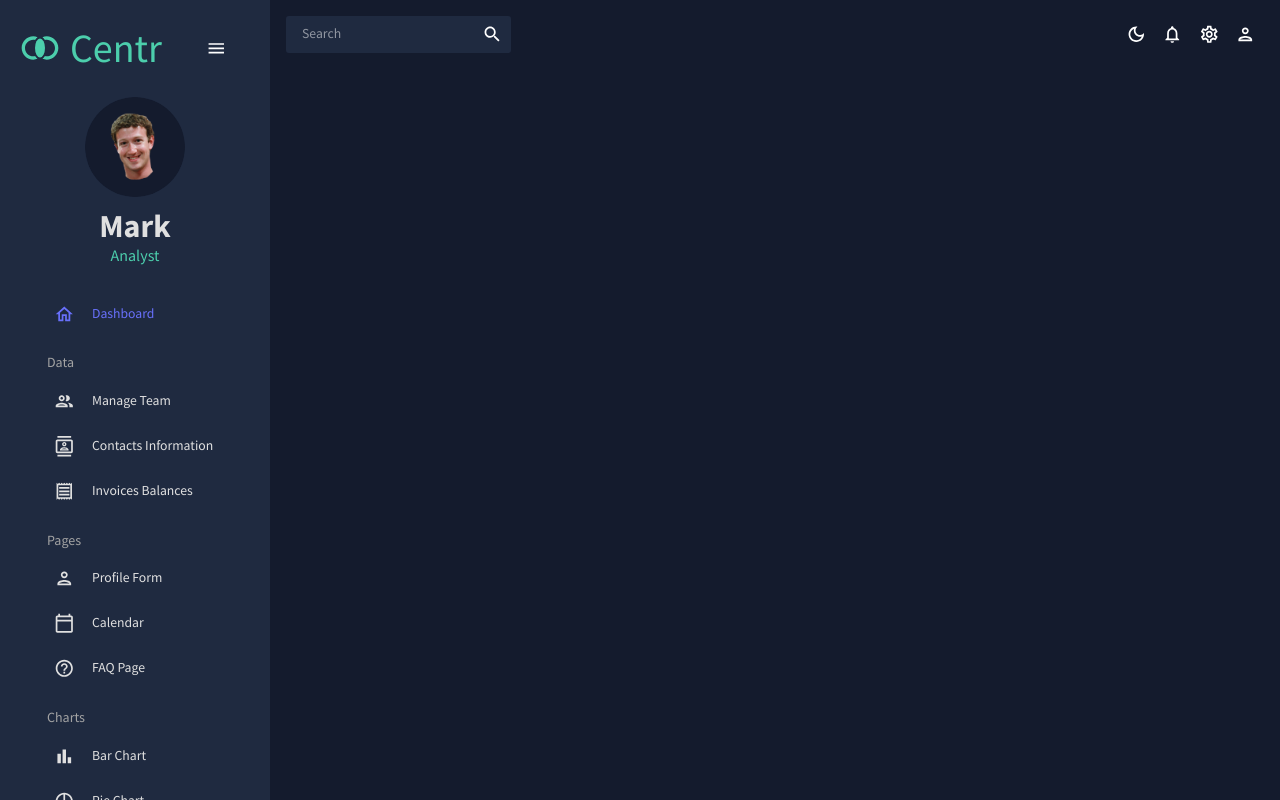
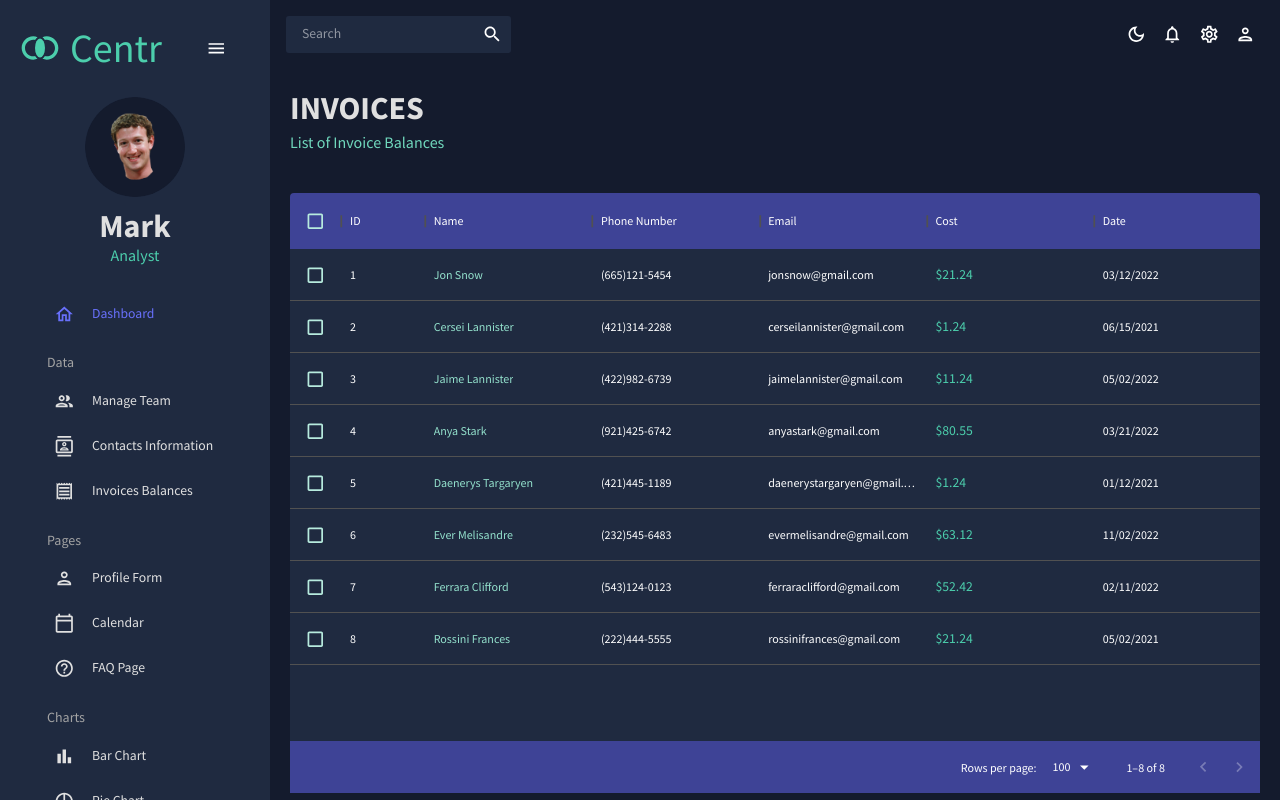
Before and after one commit to DylnMtthws/dashboard-project, a React (Create React App) app in the folder admin/: page /invoices in a window 1280 px wide. Built offline with nearby package versions, Linux system fonts and the light colour scheme.

Commit message:
invoices tab complete

```diff
--- a/admin/src/App.js
+++ b/admin/src/App.js
@@ -2,8 +2,8 @@
 import Sidebar from "./scenes/global/Sidebar";
 import Dashboard from "./scenes/dashboard";
 import Team from "./scenes/team";
-// import Invoices from "./scenes/invoices";
-// import Contacts from "./scenes/contacts";
+import Invoices from "./scenes/invoices";
+import Contacts from "./scenes/contacts";
 // import Bar from "./scenes/bar";
 // import Form from "./scenes/form";
 // import Line from "./scenes/line";
@@ -30,8 +30,8 @@
             <Routes>
               <Route path="/" element={<Dashboard />} />
               <Route path="/team" element={<Team />} />
-              {/* <Route path="/contacts" element={<Contacts />} /> */}
-              {/* <Route path="/invoices" element={<Invoices />} /> */}
+              <Route path="/contacts" element={<Contacts />} />
+              <Route path="/invoices" element={<Invoices />} />
               {/* <Route path="/form" element={<Form />} /> */}
               {/* <Route path="/bar" element={<Bar />} /> */}
               {/* <Route path="/pie" element={<Pie />} /> */}
--- /dev/null
+++ b/admin/src/scenes/contacts/index.jsx
@@ -0,0 +1,101 @@
+import { Box } from "@mui/material";
+import { DataGrid, GridToolbar } from "@mui/x-data-grid";
+import { tokens } from "../../theme";
+import { mockDataContacts } from "../../data/mockData";
+
+import Header from "../../components/Header";
+import { useTheme } from "@mui/material";
+
+const Contacts = () => {
+  const theme = useTheme();
+  const colors = tokens(theme.palette.mode);
+
+  const columns = [
+    { field: "id", headerName: "ID", flex: 0.5 },
+    { field: "registrarId", headerName: "Registrar ID" },
+    {
+      field: "name",
+      headerName: "Name",
+      flex: 1,
+      cellClassName: "name-column--cell",
+    },
+    {
+      field: "age",
+      headerName: "Age",
+      type: "number",
+      headerAlign: "left",
+      align: "left",
+    },
+    {
+      field: "phone",
+      headerName: "Phone Number",
+      flex: 1,
+    },
+    {
+      field: "email",
+      headerName: "Email",
+      flex: 1,
+    },
+    {
+      field: "address",
+      headerName: "Address",
+      flex: 1,
+    },
+    {
+      field: "city",
+      headerName: "City",
+      flex: 1,
+    },
+    {
+      field: "zipCode",
+      headerName: "Zip Code",
+      flex: 1,
+    },
+  ];
+
+  return (
+    <Box m="20px">
+      <Header title="CONTACTS" subtitle="Team Member Directory" />
+      <Box
+        m="40px 0 0 0"
+        height="75vh"
+        sx={{
+          "& .MuiDataGrid-root": {
+            border: "none",
+          },
+          "& .MuiDataGrid-cell": {
+            borderBottom: "none",
+          },
+          "& .name-column--cell": {
+            color: colors.greenAccent[300],
+          },
+          "& .MuiDataGrid-columnHeaders": {
+            backgroundColor: colors.blueAccent[700],
+            borderBottom: "none",
+          },
+          "& .MuiDataGrid-virtualScroller": {
+            backgroundColor: colors.primary[400],
+          },
+          "& .MuiDataGrid-footerContainer": {
+            borderTop: "none",
+            backgroundColor: colors.blueAccent[700],
+          },
+          "& .MuiCheckbox-root": {
+            color: `${colors.greenAccent[200]} !important`,
+          },
+          "& .MuiDataGrid-toolbarContainer .MuiButton-text": {
+            color: `${colors.grey[100]} !important`,
+          },
+        }}
+      >
+        <DataGrid
+          rows={mockDataContacts}
+          columns={columns}
+          components={{ Toolbar: GridToolbar }}
+        />
+      </Box>
+    </Box>
+  );
+};
+
+export default Contacts;
--- /dev/null
+++ b/admin/src/scenes/invoices/index.jsx
@@ -0,0 +1,89 @@
+import { Box, Typography, useTheme } from "@mui/material";
+import { DataGrid } from "@mui/x-data-grid";
+import { tokens } from "../../theme";
+import { mockDataInvoices } from "../../data/mockData";
+
+import Header from "../../components/Header";
+
+const Invoices = () => {
+  const theme = useTheme();
+  const colors = tokens(theme.palette.mode);
+
+  const columns = [
+    { field: "id", headerName: "ID", flex: 0.5 },
+    {
+      field: "name",
+      headerName: "Name",
+      flex: 1,
+      cellClassName: "name-column--cell",
+    },
+
+    {
+      field: "phone",
+      headerName: "Phone Number",
+      flex: 1,
+    },
+    {
+      field: "email",
+      headerName: "Email",
+      flex: 1,
+    },
+    {
+      field: "cost",
+      headerName: "Cost",
+      flex: 1,
+      renderCell: (params) => (
+        <Typography color={colors.greenAccent[500]}>
+          ${params.row.cost}
+        </Typography>
+      ),
+    },
+    {
+      field: "date",
+      headerName: "Date",
+      flex: 1,
+    },
+  ];
+
+  return (
+    <Box m="20px">
+      <Header title="INVOICES" subtitle="List of Invoice Balances" />
+      <Box
+        m="40px 0 0 0"
+        height="75vh"
+        sx={{
+          "& .MuiDataGrid-root": {
+            border: "none",
+          },
+          "& .MuiDataGrid-cell": {
+            borderBottom: "none",
+          },
+          "& .name-column--cell": {
+            color: colors.greenAccent[300],
+          },
+          "& .MuiDataGrid-columnHeaders": {
+            backgroundColor: colors.blueAccent[700],
+            borderBottom: "none",
+          },
+          "& .MuiDataGrid-virtualScroller": {
+            backgroundColor: colors.primary[400],
+          },
+          "& .MuiDataGrid-footerContainer": {
+            borderTop: "none",
+            backgroundColor: colors.blueAccent[700],
+          },
+          "& .MuiCheckbox-root": {
+            color: `${colors.greenAccent[200]} !important`,
+          },
+          "& .MuiCheckbox-root .MuiButton-text": {
+            color: `${colors.greenAccent[200]} !important`,
+          },
+        }}
+      >
+        <DataGrid rows={mockDataInvoices} columns={columns} checkboxSelection />
+      </Box>
+    </Box>
+  );
+};
+
+export default Invoices;
```
